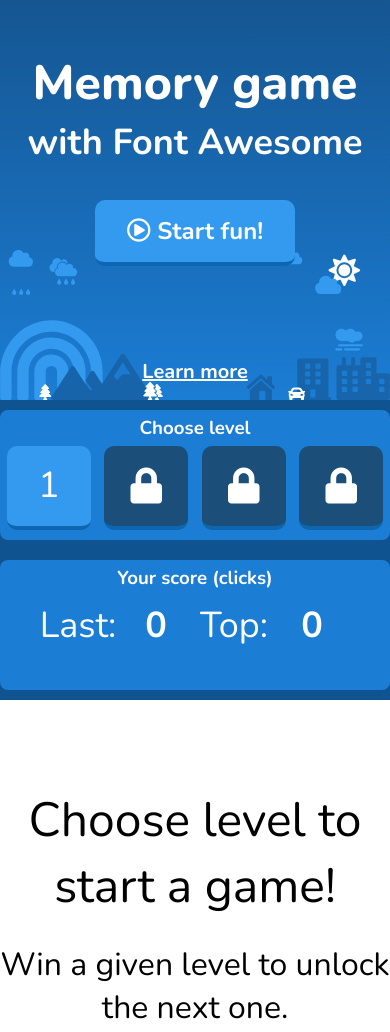
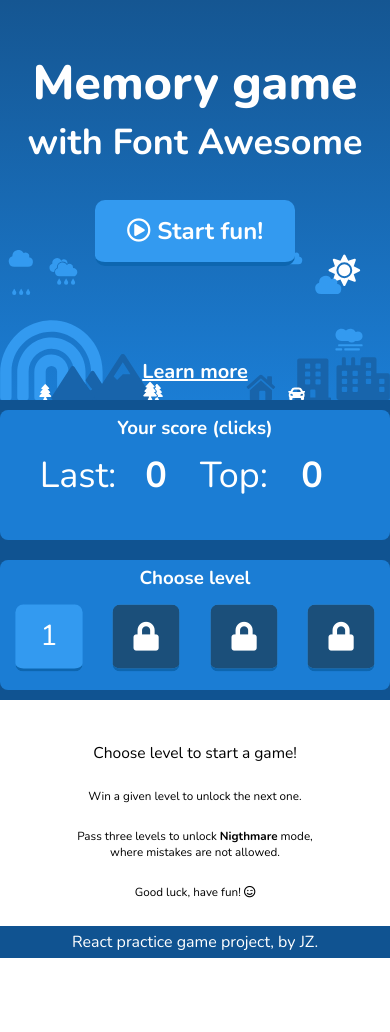
Before and after one commit to chaczyk113/MemoryGame, a React app: page / in a window 390 px wide. Shown: the top 1032 px of the page. After the commit the page ends 958 px from the top, so only its background shows below. Built offline with nearby package versions, Linux system fonts and the light colour scheme.

Commit message:
responsive modifications

```diff
--- a/src/components/Game/Card.scss
+++ b/src/components/Game/Card.scss
@@ -35,7 +35,7 @@
     height: 100%;
     transform: rotateY(180deg);
     filter: saturate(50%);
-    filter: brightness(85%);
+    filter: brightness(75%);
     transition: box-shadow 0.2s;
 
     &:hover {
--- a/src/components/Game/Game.scss
+++ b/src/components/Game/Game.scss
@@ -25,19 +25,19 @@
   margin: 0 auto;
   p {
     text-align: center;
-    font-size: 32px;
+    font-size: 3vw;
     width: 100%;
     margin: 24px 0;
   }
   .main {
-    font-size: 48px;
+    font-size: 4vw;
     margin-top: 40px;
   }
 }
 
 .WinPopup {
   display: flex;
-  justify-content: space-between;
+  justify-content: space-around;
   align-items: center;
   // align-content: space-around;
   flex-direction: column;
@@ -50,13 +50,12 @@
   background-color: #105391e0;
   p{
     color: #fff;
-    font-size: 48px;
+    font-size: 3.5vw;
     text-shadow: 0px 2px 2px rgba(0, 0, 0, 0.9);
+    margin: 10px;
   }
-  .winButtons {
-    margin-bottom: 30px;
-  }
+
   button {
-    margin: 0 15px;
+    margin: 0 5px;
   }
 }
--- a/src/components/Menu/ButtonGroup.js
+++ b/src/components/Menu/ButtonGroup.js
@@ -2,8 +2,13 @@
 import './ButtonGroup.scss'
 
 const buttonGroup = (props) => {
+    let classText = "ButtonGroup";
+    if (props.scoreList) {
+        classText+=" scoreList";
+    }
+
     return (
-        <div className="ButtonGroup">
+        <div className={classText}>
             <h3>{props.header}</h3>
             <div className="Buttons-row">{props.children}</div>
         </div>
--- a/src/components/Menu/Menu.js
+++ b/src/components/Menu/Menu.js
@@ -32,7 +32,7 @@
                 <ButtonGroup header="Choose level">
                     {buttonsArray}
                 </ButtonGroup >
-                <ButtonGroup header={headerText}>
+                <ButtonGroup header={headerText} scoreList={true}>
                     <LvlScore gameLvl={gameLvl} gameScore={gameScore} />
                 </ButtonGroup>
             </div>
--- a/src/components/Menu/Menu.scss
+++ b/src/components/Menu/Menu.scss
@@ -18,6 +18,11 @@
     .wrapper {
       width: 100%;
       justify-content: center;
+      // align-items: center;
+      // flex-direction: column-reverse;
+    }
+    .scoreList {
+      order: -1;
     }
   }
 }
--- a/src/components/commons/ActionButton.js
+++ b/src/components/commons/ActionButton.js
@@ -28,7 +28,7 @@
 
     return (
         <button className={"ActionButton " + pressedClass} disabled={props.locked} onClick={(e) => { props.click(props.level, e)}} title={props.title}>
-            {outputText()}
+            <a href={"#Game"}>{outputText()}</a>
         </button>
     )
 }
--- a/src/components/commons/Buttons.scss
+++ b/src/components/commons/Buttons.scss
@@ -83,3 +83,9 @@
     border-top: 4px solid darken(#339af0, 30%);
     background-color: darken(#339af0, 20%);
 }
+
+@media only screen and (max-width: 768px) {
+    .ActionButton {
+        transform: scale(0.8)
+    }
+}
--- a/src/containers/App.js
+++ b/src/containers/App.js
@@ -200,8 +200,14 @@
   }
 
   componentDidMount() {
-    const height = window.innerHeight - 150 - 32;
-    const width = height * 1.66;
+    let height = window.innerHeight - 150 - 32;
+    let width = height * 1.66;
+
+    if (window.innerWidth < 768) {
+      width = window.innerWidth*0.96;
+      height = width/1.66;
+    }
+
     this.setState({
       gameAreaWidth: width,
       gameAreaStyle: {
@@ -235,7 +241,7 @@
       <div className="App">
         <Header />
         <Menu gameLvl={this.state.lvl} gameStarted={this.state.gameStarted} gameProgress={this.state.gameProgress} lvlButtonClick={(lvl, e) => this.lvlButtonClickHanlder(lvl, e)} gameScore={this.state.gameScore[this.state.lvl]} />
-        <div className="gameArea" style={this.state.gameAreaStyle}>
+        <div id="Game" className="gameArea" style={this.state.gameAreaStyle}>
           {gameContent}
           {gameInfo}
         </div>
```
Also changed, not shown: build/asset-manifest.json, build/index.html, build/service-worker.js, src/components/Game/Card.css, src/components/Game/Game.css, src/components/Menu/Menu.css, src/components/commons/Buttons.css, 10 other files.
